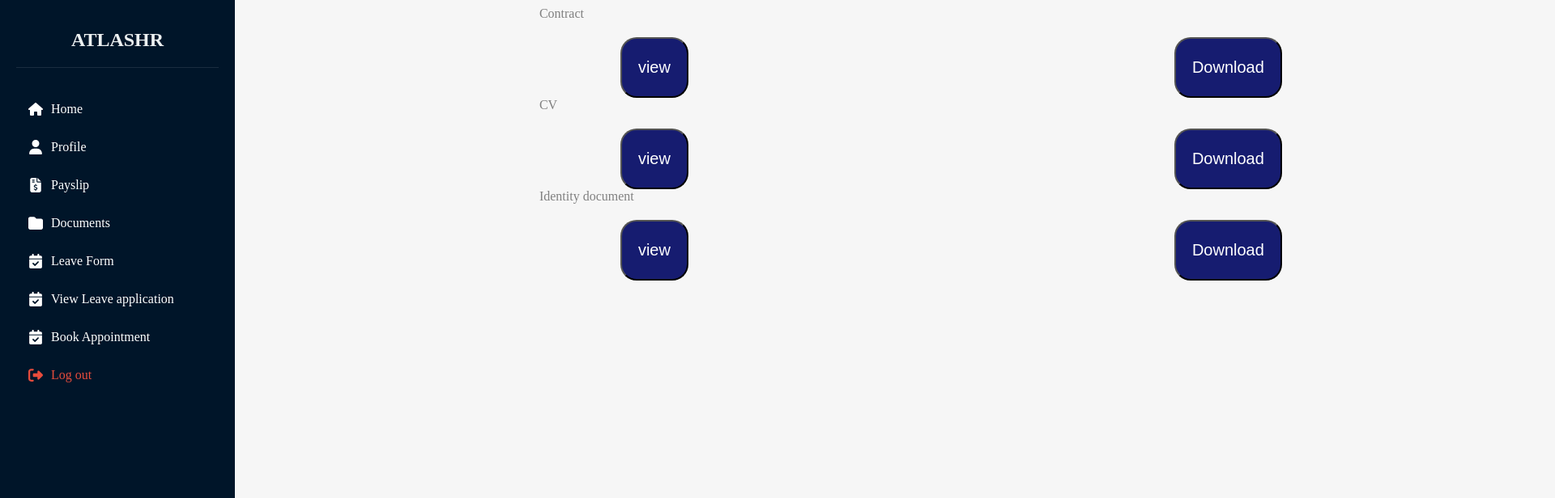
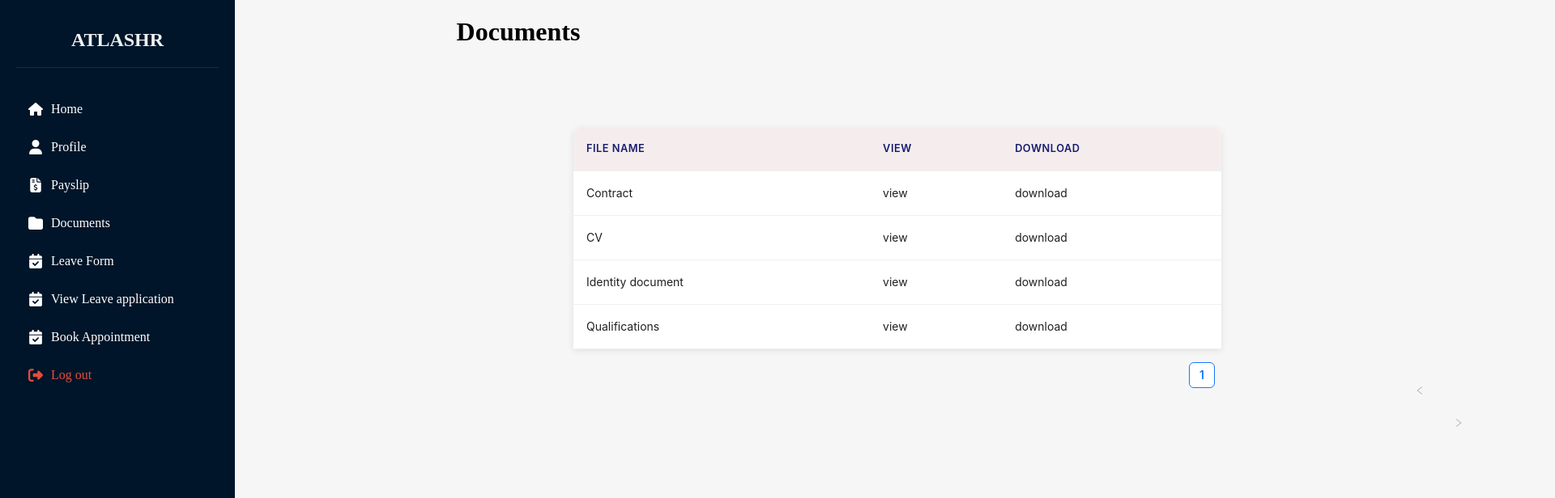
Before and after one commit to NetworkcoTeam/HR_Tool, a React (Create React App) app: page /Documents in a window 1280 px wide. Shown: the top 616 px of the page at 81% size, 1920 px wide, since content can reach past the window. Built offline with nearby package versions, Linux system fonts and the light colour scheme.

Commit message:
added document page

```diff
--- a/src/Pages/Documents.css
+++ b/src/Pages/Documents.css
@@ -1,6 +1,23 @@
 label {
     color: black;
-    margin-left: 500px;
+
+}
+body{background-color: aliceblue;}
+
+.head{
+  text-align: center;
+}
+
+.table{
+        width: 800px;
+        margin-left: 700px;
+        margin-top: 100px;
+
+    }
+
+.ant-table-thead > tr > th{
+    background-color: blue;
+    color:white;
 }
 
 .file-container{
@@ -9,12 +26,15 @@ label {
     border-style: 5px solid;
 
 }
+
 .btns{
-    display:grid;
-    grid-template-columns: 1fr 1fr;
+    width:200px;
 }
 
 .Documents-container{
- display: flex;
- gap:5px;
+ width: 900px;
+ background-color: aquamarine;
+ height: 900px;
+ margin-left: 400px;
+ border-radius: 30px;
 }
--- a/src/Pages/Documents.js
+++ b/src/Pages/Documents.js
@@ -1,46 +1,71 @@
 import Sidebar from '../Components/Sidebar';
 import './Documents.css';
+import {Table, Divider, Flex} from 'antd';
+
+
 
 function Documents(){
+    const columns = [
+    {
+      title: 'File name',
+      dataIndex: 'file',
+      Key: 'file',
+
+    },
+    {
+      title: 'view',
+      dataIndex: 'view',
+      key: 'view',
+    },
+    {
+      title: 'Download',
+      dataIndex: 'Download',
+      key: 'download',
+    }]
+
+    const datasource =[{
+      key:'1',
+      file: 'Contract',
+      view: 'view',
+      Download: 'download',
+    },
+    {
+    key:2,
+      file: 'CV',
+      view: 'view',
+      Download:' download',
+    },
+    {
+    key:3,
+      file: 'Identity document',
+      view: 'view',
+      Download: 'download',
+    },
+
+   {
+    key:'4',
+      file: 'Qualifications',
+      view: 'view',
+      Download: 'download',
+    }]
+
     return(
-     <div className='Documents-container'>
-        <Sidebar />
-        <h1>Documents</h1>
-        <div className='Document-container'>
-            <div className='file-container'>
-            <label>Contract </label>
+    <>
 
-            <div className='btns'>
-            <button>view</button>
-            <button>Download</button>
+       <Sidebar />
+       <div className='head'>
+       <h1> Documents</h1> </div>
+        <div className="table">
+           <Table
+              columns={columns}
+               dataSource={datasource
+               }
+
+
+
+            />
             </div>
-             </div>
-
-            <div className='file-container'>
-            <label> CV</label>
-              <div className='btns'>
-            <button>view</button>
-            <button>Download</button>
-             </div>
-            </div>
-
-             <div className='file-container'>
-            <label>Identity document </label>
-              <div className='btns'></div>
-             <button>view</button>
-            <button>Download</button>
-             </div>
-            </div>
-
-            <div className='file-container'>
-            <label> Qualifications </label>
-              <div className='btns'>
-             <button>view</button>
-            <button>Download</button>
-            </div>
-        </div>
-
-      </div>
+      </>
     )
 }
 export default Documents;
```
